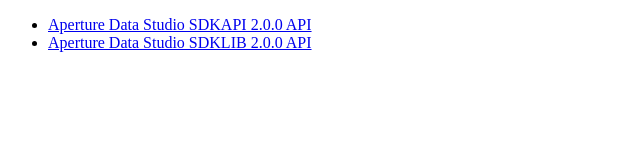
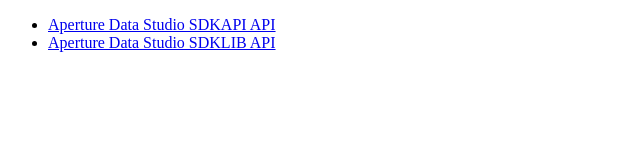
Before and after one commit to experiandataquality/aperture-data-studio-sdk, a plain HTML site: page docs/index.html in a window 1280 px wide. Shown: the whole page, without its empty margins (0-640 px from the left). Drawn offline with Linux system fonts and the light colour scheme.

```diff
--- a/docs/index.html
+++ b/docs/index.html
@@ -10,8 +10,8 @@
 
 <div>
     <ul>
-        <li><a href="sdkapi/index.html">Aperture Data Studio SDKAPI 2.0.0 API</a></li>
-        <li><a href="sdklib/index.html">Aperture Data Studio SDKLIB 2.0.0 API</a></li>
+        <li><a href="sdkapi/index.html">Aperture Data Studio SDKAPI API</a></li>
+        <li><a href="sdklib/index.html">Aperture Data Studio SDKLIB API</a></li>
     </ul>
 </div>
 </body>
```
Also changed, not shown: 1 other file.
